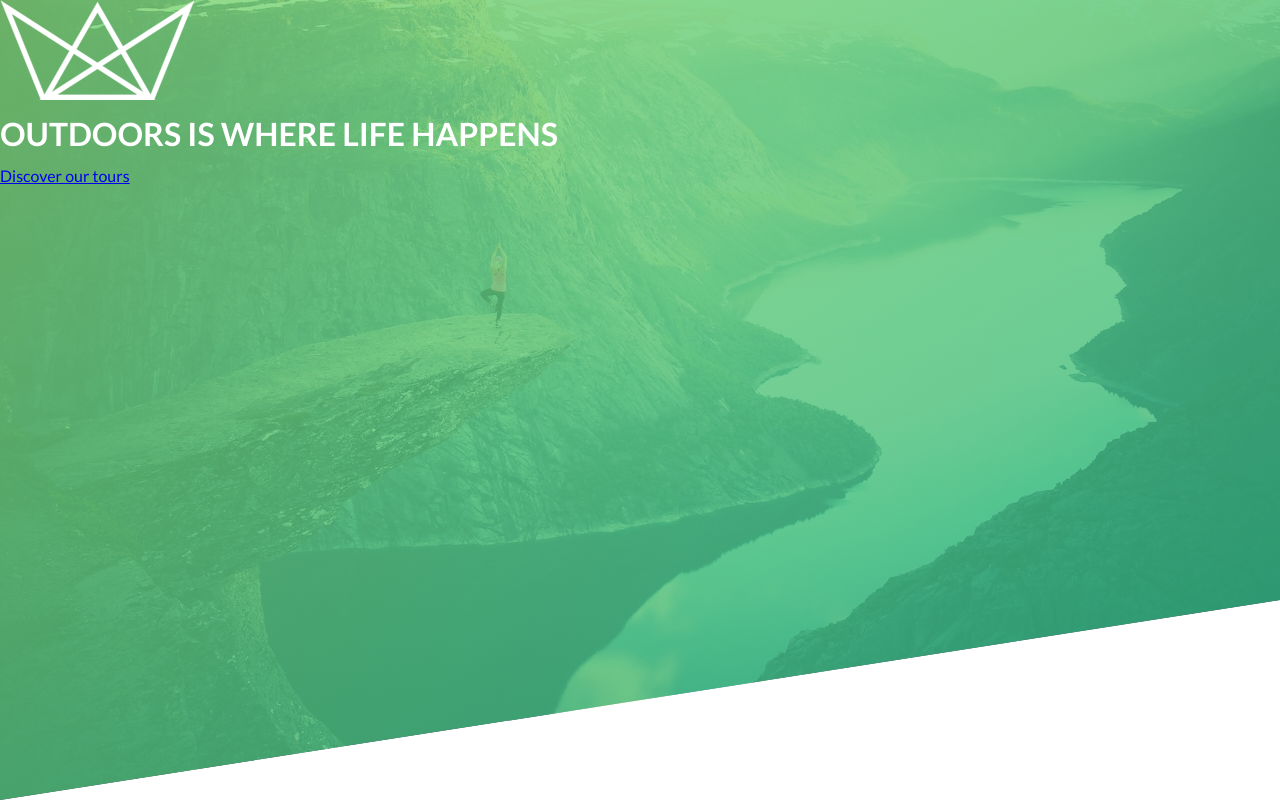
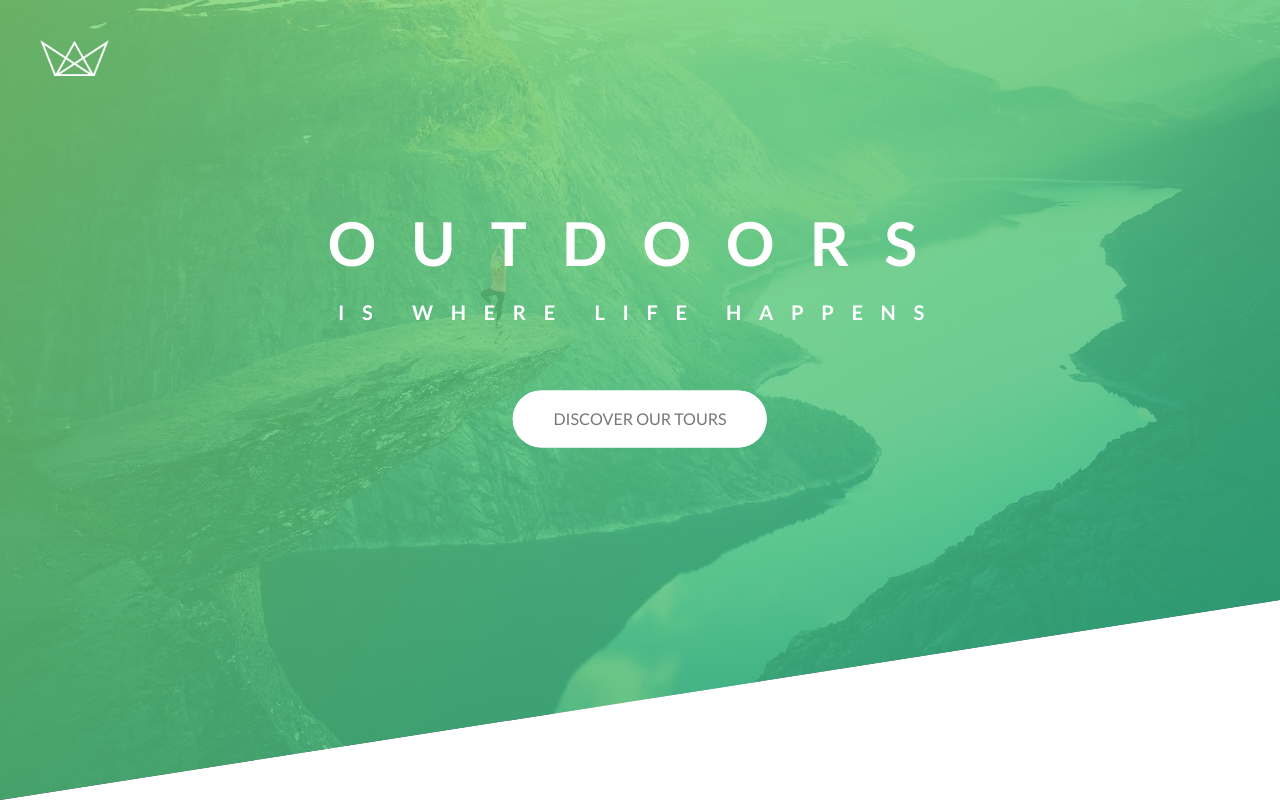
Before and after one commit to baabrian/advanced_css_saas_html, a website: page client/index.html in a window 1280 px wide. Drawn offline with Linux system fonts and the light colour scheme.

Commit message:
Update style.css

```diff
--- a/client/css/style.css
+++ b/client/css/style.css
@@ -1,75 +1,142 @@
-/*
-    COLORS:
-    light green: #7ed56f
-    medium green: #55c57a
-    dark green: #28b485
-*/
-
-
-
-* {
+*,
+*::after,
+*::before {
   margin: 0;
   padding: 0;
-    box-sizing: border-box;
-}
+  box-sizing: inherit; }
 
 /*
 all font family should go inside the body
 */
+html {
+  font-size: 63%; }
+
+body {
+  box-sizing: border-box; }
+
+@keyframes fadeIn {
+  0% {
+    opacity: 0; }
+  100% {
+    opacity: 1; } }
+
+@keyframes moveHeadingPrimaryLeft {
+  0% {
+    opacity: 0;
+    transform: translateX(-10rem); }
+  80% {
+    transform: translateX(1rem); }
+  100% {
+    opacity: 1; } }
+
+@keyframes moveHeadingSubUp {
+  0% {
+    opacity: 0;
+    transform: translateY(10rem); }
+  100% {
+    opacity: 1; } }
+
 body {
   font-family: "Lato", sans-serif;
   font-weight: 400;
-    font-size: 16px;
+  /*font-size: 16px;*/
   line-height: 1.7;
-    color: #777;
-}
+  color: #777; }
+
+.heading-primary {
+  color: #fff;
+  text-transform: uppercase;
+  margin-bottom: 6rem; }
+  .heading-primary--main {
+    display: block;
+    font-size: 6rem;
+    font-weight: 700;
+    letter-spacing: 3.5rem;
+    animation-name: moveHeadingPrimaryLeft;
+    animation-duration: 2s;
+    animation-timing-function: ease-in-out; }
+  .heading-primary--sub {
+    display: block;
+    font-size: 2rem;
+    font-weight: 700;
+    letter-spacing: 1.75rem;
+    animation: moveHeadingSubUp 2s; }
+
+.btn:link, .btn:visited {
+  text-transform: uppercase;
+  text-decoration: none;
+  padding: 1.5rem 4rem;
+  display: inline-block;
+  border-radius: 10rem;
+  transition: all .2s;
+  position: relative;
+  font-size: 1.6rem; }
+
+.btn:hover {
+  transform: translateY(-3px);
+  box-shadow: 0 1rem 2rem rgba(0, 0, 0, 0.2); }
+  .btn:hover::after {
+    transform: scale(1.5);
+    opacity: 0; }
+
+.btn:active {
+  transform: translateY(-1px);
+  box-shadow: 0 0.5rem 1rem rgba(0, 0, 0, 0.2); }
+
+.btn--white {
+  background-color: #fff;
+  color: #777; }
+  .btn--white::after {
+    background-color: #fff; }
+
+.btn::after {
+  content: "";
+  display: inline-block;
+  height: 100%;
+  width: 100%;
+  border-radius: 10rem;
+  position: absolute;
+  top: 0;
+  left: 0;
+  z-index: -1;
+  transition: all .4s; }
+
+.btn--animated {
+  animation-name: fadeIn;
+  animation-delay: 2s;
+  animation-duration: .5s;
+  animation-fill-mode: backwards;
+  animation-timing-function: ease-in; }
 
 .header {
   height: 100vh;
-    background-image: linear-gradient(to right bottom,
-        rgba(128, 214, 113, 0.801),
-        rgba(40, 180, 133, 0.801)),
-        url(../images/hero.jpg);
+  background-image: linear-gradient(to right bottom, rgba(126, 213, 111, 0.801), rgba(40, 180, 133, 0.801)), url(../images/hero.jpg);
   background-size: cover;
   background-position: top;
-
   position: relative;
-
-    clip-path: polygon(0 0, 100% 0, 100% 75vh, 0 100%);
-}
-
-.logo-box {
+  clip-path: polygon(0 0, 100% 0, 100% 75vh, 0 100%); }
+  .header__logo-box {
     position: absolute;
-    top: 5%;
-    left: 2.5%;
-}
-
-.logo {
-    height: 35px;
-}
-
-.text-box {
+    top: 4rem;
+    left: 4rem; }
+  .header__logo {
+    height: 3.5rem; }
+  .header__text-box {
     position: absolute;
     top: 40%;
     left: 50%;
     transform: translate(-50%, -50%);
+    text-align: center; }
+
+/*Psudeo Class for class btn special state of a selector style elements under a special condition
+.btn:link, .btn:visited {
+    text-transform: uppercase;
+    text-decoration: none;
+    padding: 1.5rem 4rem;
+    display: inline-block;
+    border-radius: 10rem;
+    transition: all .2s;
+    position: relative;
+    font-size: 1.6rem;
 }
-
-.heading-primary {
-    color: #ffffff;
-    text-transform: uppercase;
-}
-
-.heading-primary-main {
-    display: block;
-    font-size: 60px;
-    font-weight: 700;
-    letter-spacing: 35px;
-}
-
-.heading-primary-sub {
-    display: block;
-    font-size: 20px;
-    font-weight: 700;
-    letter-spacing: 17.4px;
-}
+*/
```
Lines whose indentation alone changed are shown as unchanged.
